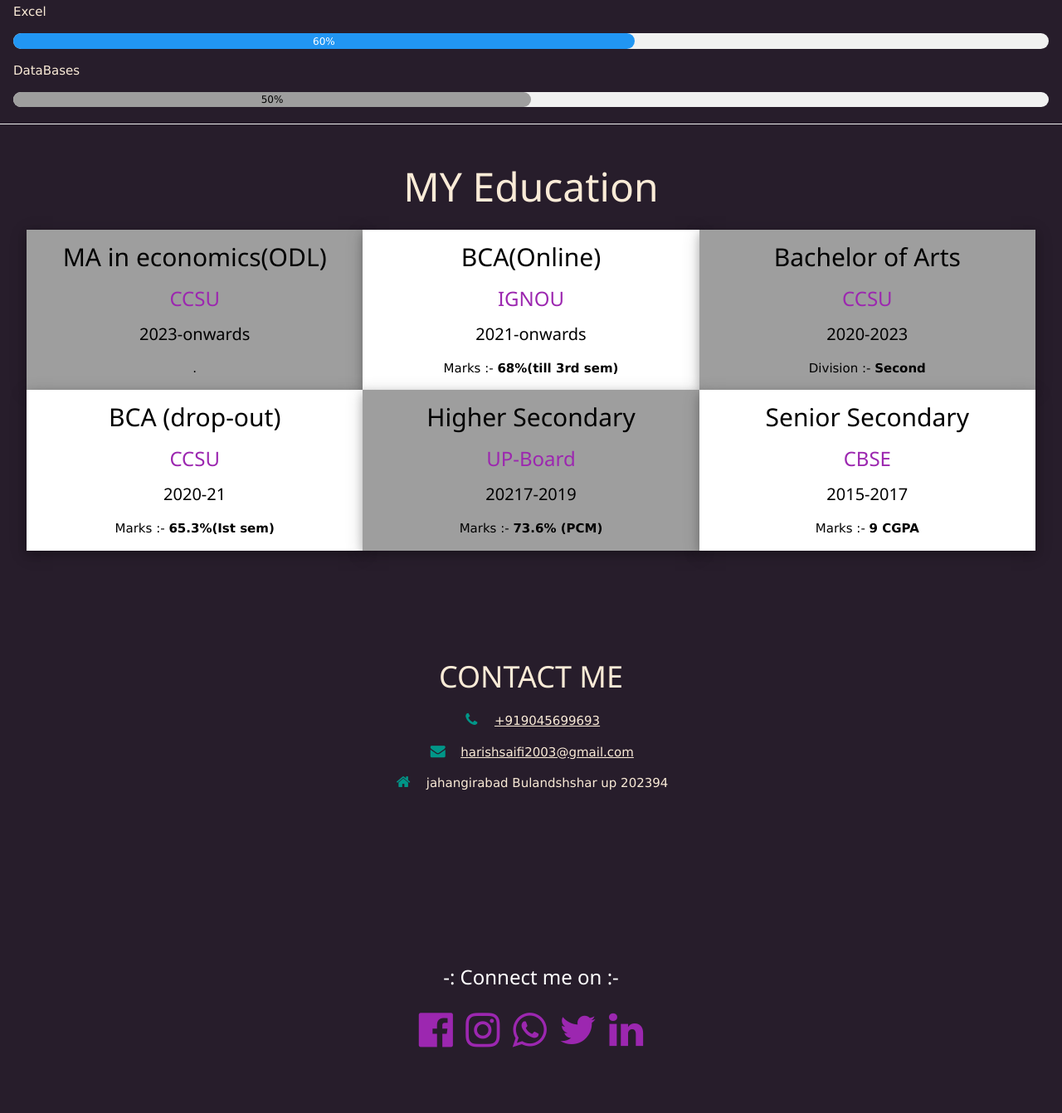
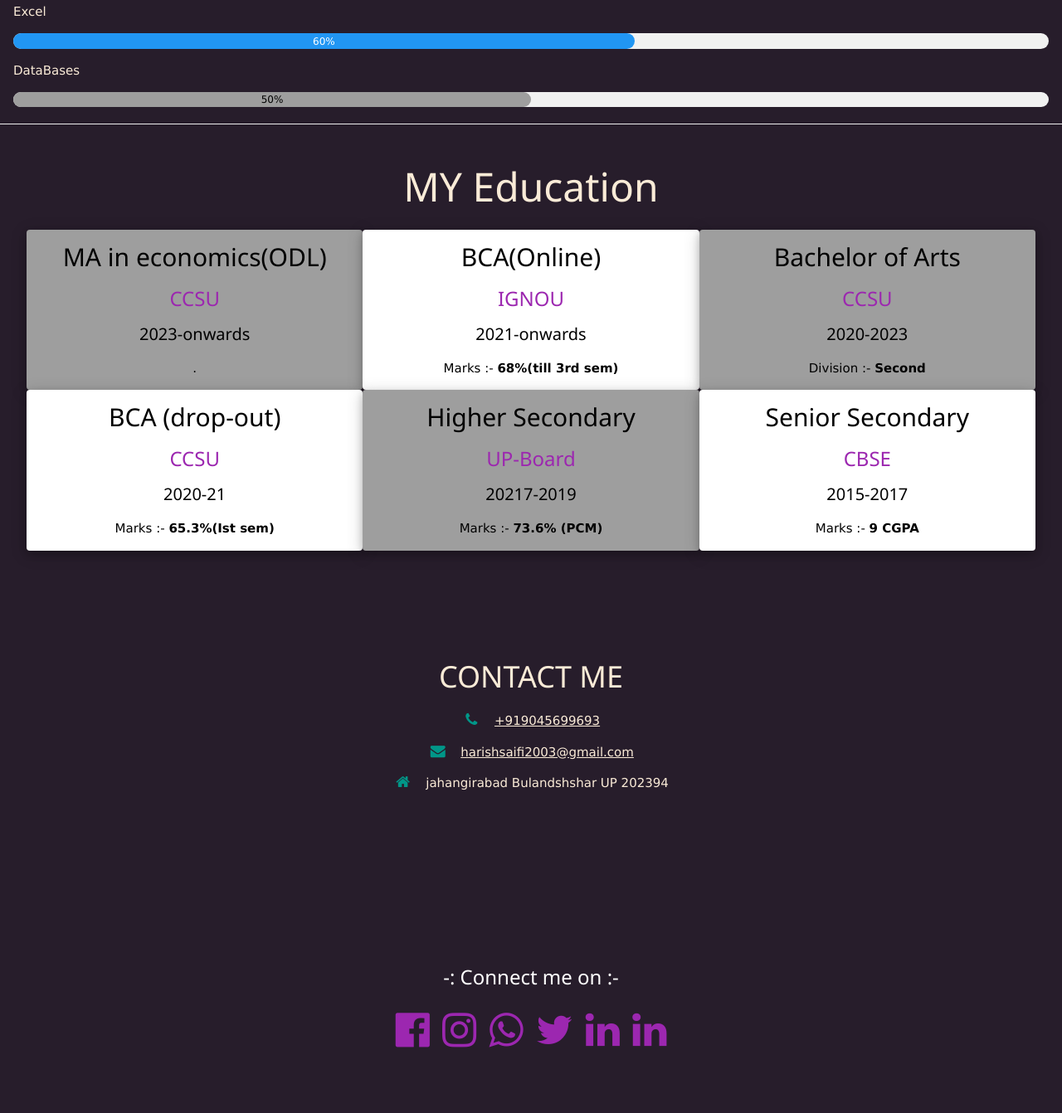
Before and after one commit to arishsaifi/hs, a plain HTML site: page index.html in a window 1280 px wide. Shown: the part 2049-3391 px from the top of the page at 83% size. Drawn offline with nearby package versions, Linux system fonts and the light colour scheme.

Commit message:
Project update

```diff
--- a/index.html
+++ b/index.html
@@ -25,7 +25,7 @@
         <a href="https://arishsaifi.blogspot.com/" class="w3-bar-item fa fa-globe w3-button w3-mobile"
             target="_blank">Blogs </a>
         <a href="#projects" class="w3-bar-item fa fa-cloud w3-button w3-mobile">Projects</a>
-        <a href="https://www.canva.com/design/DAFRphgMYBs/iSRnnUwMGtKdZMxXp4uxeA/view?utm_content=DAFRphgMYBs&utm_campaign=designshare&utm_medium=link2&utm_source=sharebutton"
+        <a href="https://www.canva.com/design/DAFvJBM5i3U/dV2KkSYDqG-HQDA8WC3QTg/edit?utm_content=DAFvJBM5i3U&utm_campaign=designshare&utm_medium=link2&utm_source=sharebutton"
             class="w3-bar-item fa fa-file w3-button w3-mobile" target="_blank">Portfolio</a>
         <a href="#contact" class="w3-bar-item fa fa-envelope w3-button w3-mobile">Contact me </a>
     </div>
@@ -59,7 +59,7 @@
     <div class="space"></div>
     <div class=" w3-center">
         <a target="_blank"
-            href="https://www.canva.com/design/DAFRphgMYBs/iSRnnUwMGtKdZMxXp4uxeA/view?utm_content=DAFRphgMYBs&utm_campaign=designshare&utm_medium=link2&utm_source=sharebutton">
+            href="https://www.canva.com/design/DAFvJBM5i3U/dV2KkSYDqG-HQDA8WC3QTg/edit?utm_content=DAFvJBM5i3U&utm_campaign=designshare&utm_medium=link2&utm_source=sharebutton">
             <button class="w3-button-center w3-xlarge w3-round w3-purple">Click here to see the "RESUME"</button>
         </a>
     </div>
@@ -137,19 +137,19 @@
     <div class="w3-container " id="education">
         <h2 style="text-align: center;" class="w3-text-rey w3-xxxlarge"> MY Education</h2>
         <div class="w3-margin ">
-            <div class="w3-card-4 w3-third w3-grey w3-center">
+            <div class="w3-card-4 w3-third w3-grey w3-center w3-round">
                 <h2 class="">MA in economics(ODL)</h2>
                 <h3 class="w3-text-purple">CCSU</h3>
                 <h4>2023-onwards</h4>
                 <p>. <span><b></b></span> </p>
             </div>
-            <div class="w3-card-4 w3-third w3-white w3-center">
+            <div class="w3-card-4 w3-third w3-white w3-center w3-round ">
                 <h2 class="w3-text-black">BCA(Online)</h2>
                 <h3 class="w3-text-purple">IGNOU</h3>
                 <h4>2021-onwards</h4>
                 <p>Marks  :- <span><b> 68%(till 3rd sem)</b></span> </p>
             </div>
-            <div class="w3-card-4 w3-third w3-grey w3-center ">
+            <div class="w3-card-4 w3-third w3-grey w3-center w3-round ">
                 <h2 class="">Bachelor of Arts</h2>
                 <h3 class="w3-text-purple">CCSU</h3>
                 <h4>2020-2023</h4>
@@ -157,19 +157,19 @@
             </div>
         </div>
         <div class="w3-margin">
-            <div class="w3-card-4 w3-third w3-white w3-center">
+            <div class="w3-card-4 w3-third w3-white w3-center w3-round">
                 <h2 class="">BCA (drop-out)</h2>
                 <h3 class="w3-text-purple">CCSU</h3>
                 <h4>2020-21</h4>
                 <p> Marks  :-  <span><b> 65.3%(Ist sem)</b></span> </p>
             </div>
-            <div class="w3-card-4 w3-third w3-grey w3-center">
+            <div class="w3-card-4 w3-third w3-grey w3-center w3-round">
                 <h2 class="">Higher Secondary </h2>
                 <h3 class="w3-text-purple">UP-Board</h3>
                 <h4>20217-2019</h4>
                 <p>Marks :-  <span><b> 73.6% (PCM)</b></span> </p>
             </div>
-            <div class="w3-card-4 w3-third w3-white w3-center">
+            <div class="w3-card-4 w3-third w3-white w3-center w3-round">
                 <h2 class="w3-text-black">Senior Secondary </h2>
                 <h3 class="w3-text-purple">CBSE</h3>
                 <h4>2015-2017</h4>
@@ -234,7 +234,7 @@
             <p><i class="fa fa-envelope fa-fw w3-margin-right w3-large w3-text-teal"></i>harishsaifi2003@gmail.com
             </p>
         </a>
-        <p><i class="fa fa-home fa-fw w3-margin-right w3-large w3-text-teal"></i>jahangirabad Bulandshshar up
+        <p><i class="fa fa-home fa-fw w3-margin-right w3-large w3-text-teal"></i>jahangirabad Bulandshshar UP
             202394</p>
     </div>
 
@@ -243,12 +243,14 @@
     <footer class="w3-content w3-padding-64 w3-text-purple w3-xxxlarge w3-center">
         <h3 style="text-align: center; color:white;">-: Connect me on :-</h3>
         <a href="https://www.facebook.com/harishsaifi01"> <i class="fa fa-facebook-official w3-hover-opacity"></i></a>
-        <a href="https://www.instagram.com/im.saifi.arish/"> <i class="fa fa-instagram w3-hover-opacity"></i></a>
+        <a href="https://www.instagram.com/harissaifi__/"> <i class="fa fa-instagram w3-hover-opacity"></i></a>
         <a href="https://wa.link/6211co"> <i class="fa fa-whatsapp w3-hover-opacity"></i></a>
         <!-- <i class="fa fa-pinterest-p w3-hover-opacity"></i> -->
         <a href="https://twitter.com/harish_saifi_10"> <i class="fa fa-twitter w3-hover-opacity"></i></a>
-        <a href="https://www.linkedin.com/in/harish-saifi-6b64401b6/?trk=public_profile_browsemap&originalSubdomain=in">
+        <a href="https://www.linkedin.com/in/arishsaifi">
             <i class="fa fa-linkedin w3-hover-opacity"></i></a>
+            <a href="https://www.github.com/arishsaifi/">
+                <i class="fa fa-linkedin w3-hover-opacity"></i></a>
     </footer>
 </body>
 
```
